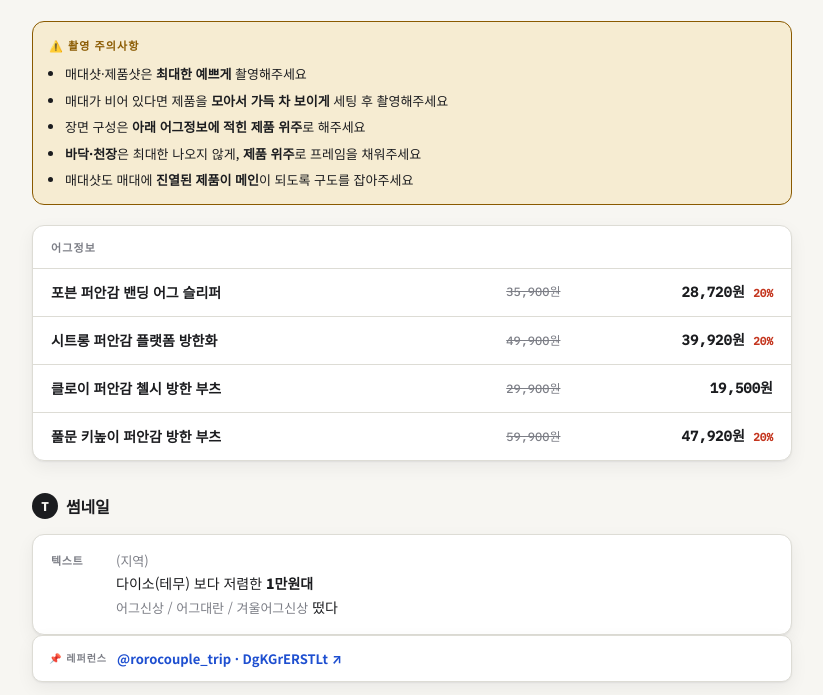
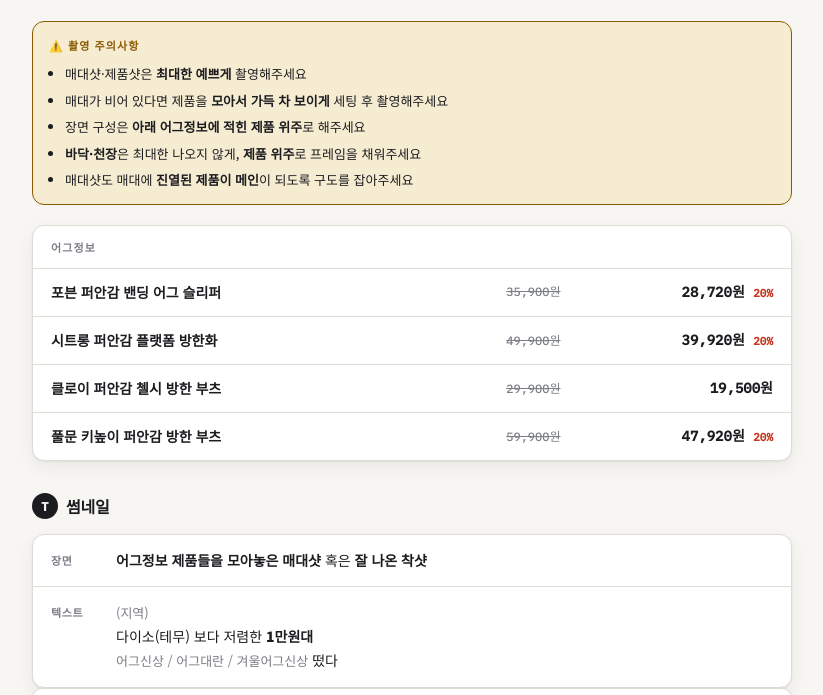
Before and after one commit to kangnaan00/g5bm2rk, a plain HTML site: page chakhangudu-ugg-sale/index.html in a window 1280 px wide. Shown: the part 68-763 px from the top of the page, without its empty margins (228-1051 px from the left). Drawn offline with Linux system fonts and the light colour scheme.

Commit message:
Update 썸네일 scene description
Co-Authored-By: Claude Sonnet 4.6 <noreply@anthropic.com>

```diff
--- a/chakhangudu-ugg-sale/index.html
+++ b/chakhangudu-ugg-sale/index.html
@@ -199,6 +199,10 @@ body {
     <h2>썸네일</h2>
   </div>
   <div class="script-box">
+    <div class="script-row">
+      <span class="script-tag">장면</span>
+      <div class="script-text"><b>어그정보 제품들을 모아놓은 매대샷</b> 혹은 <b>잘 나온 착샷</b></div>
+    </div>
     <div class="script-row">
       <span class="script-tag">텍스트</span>
       <div class="script-text">
```
